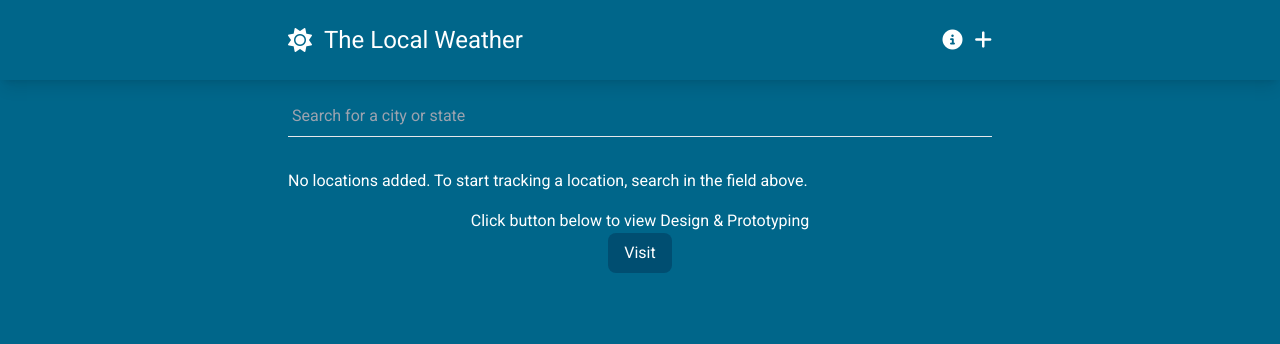
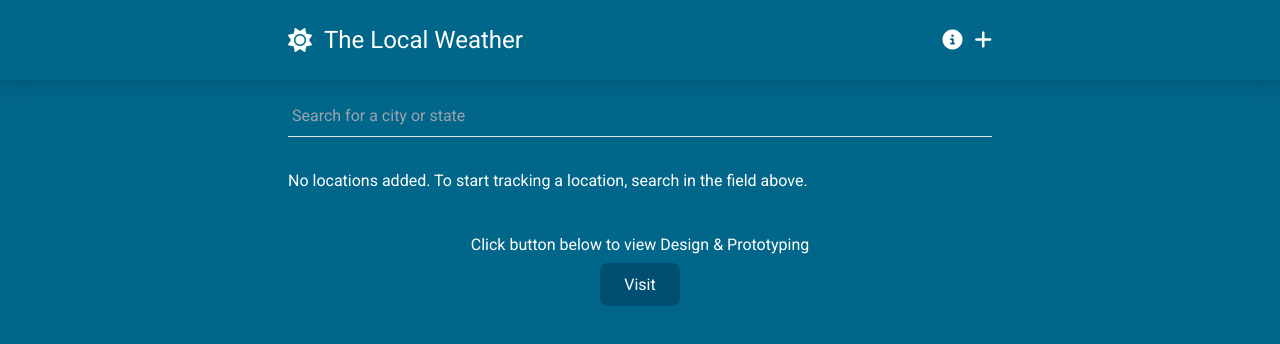
Before and after one commit to MadFury94/weather-app, a Vue app: page / in a window 1280 px wide. Shown: the top 344 px of the page. Built offline with nearby package versions, Linux system fonts and the light colour scheme.

Commit message:
refactored figma button

```diff
--- a/src/views/HomeView.vue
+++ b/src/views/HomeView.vue
@@ -37,16 +37,17 @@
           <CityCardSkeleton />
         </template>
       </Suspense>
-      <div class="text-center">
+      <div class="p-10 py-6 text-center">
         <h1>Click button below to view Design & Prototyping</h1>
-        <button
-          @click="visitLink"
-          class="py-2 border-transparent bg-weather-secondary px-4 rounded-lg hover:bg-weather-primary"
-          a
-          href="https://www.figma.com/proto/5SAe2TN4zyUMiBZ88VlM3g/Weather-App-Wireframe?node-id=1%3A2&scaling=scale-down&page-id=0%3A1&starting-point-node-id=1%3A2&show-proto-sidebar=1"
-        >
-          Visit
-        </button>
+
+        <div class="text-center py-4">
+          <a
+            class="px-6 py-3 border-transparent bg-weather-secondary rounded-lg hover:bg-weather-primary"
+            href="https://www.figma.com/proto/5SAe2TN4zyUMiBZ88VlM3g/Weather-App-Wireframe?node-id=1%3A2&scaling=scale-down&page-id=0%3A1&starting-point-node-id=1%3A2&show-proto-sidebar=1"
+            target="#"
+            >Visit</a
+          >
+        </div>
       </div>
     </div>
   </main>
@@ -101,7 +102,4 @@ const getSearchResults = () => {
     mapboxSearchResults.value = null;
   }, 300);
 };
-const visitLink = {
-  src: "https://www.figma.com/proto/5SAe2TN4zyUMiBZ88VlM3g/Weather-App-Wireframe?node-id=1%3A2&scaling=scale-down&page-id=0%3A1&starting-point-node-id=1%3A2&show-proto-sidebar=1",
-};
 </script>
```
